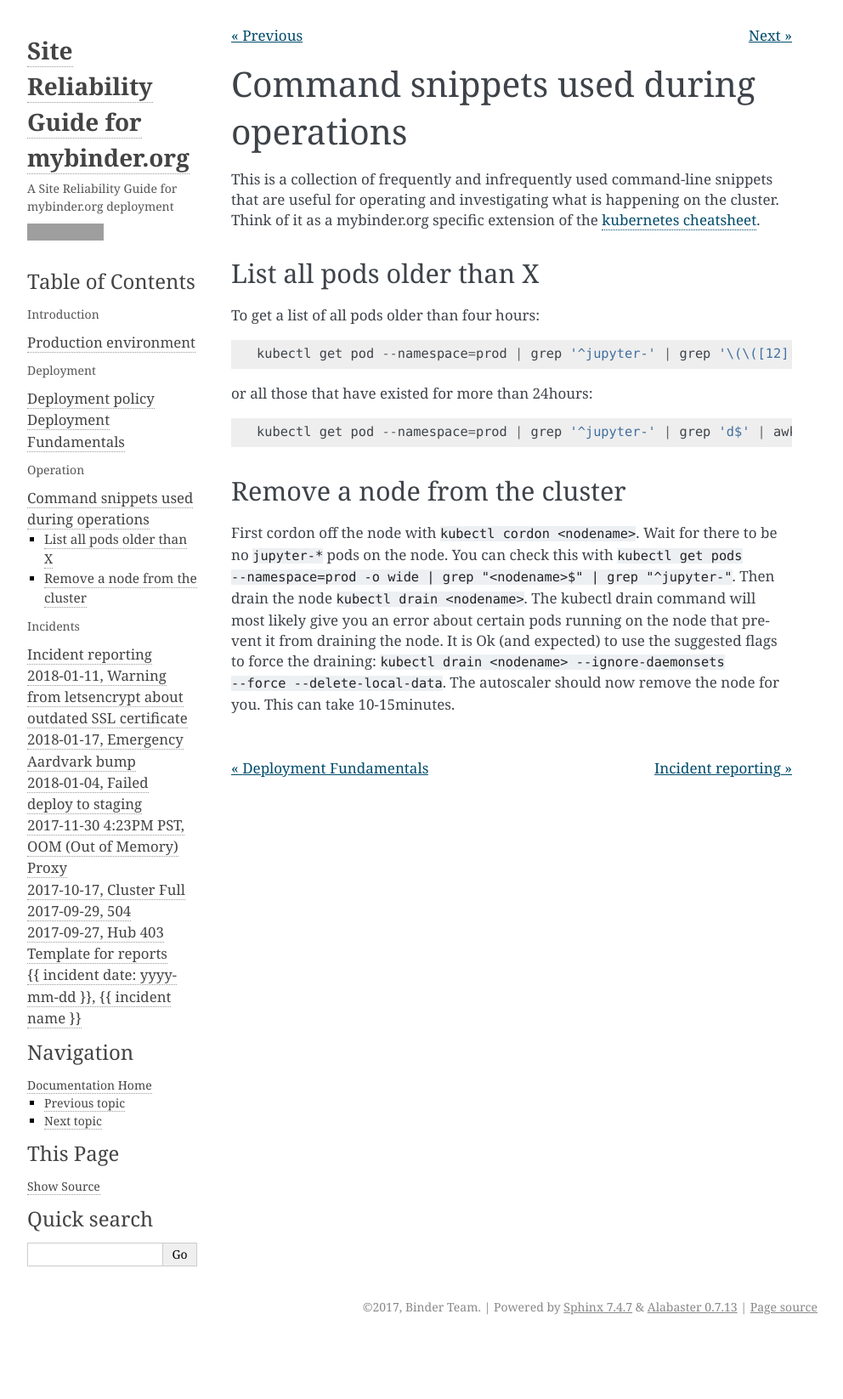
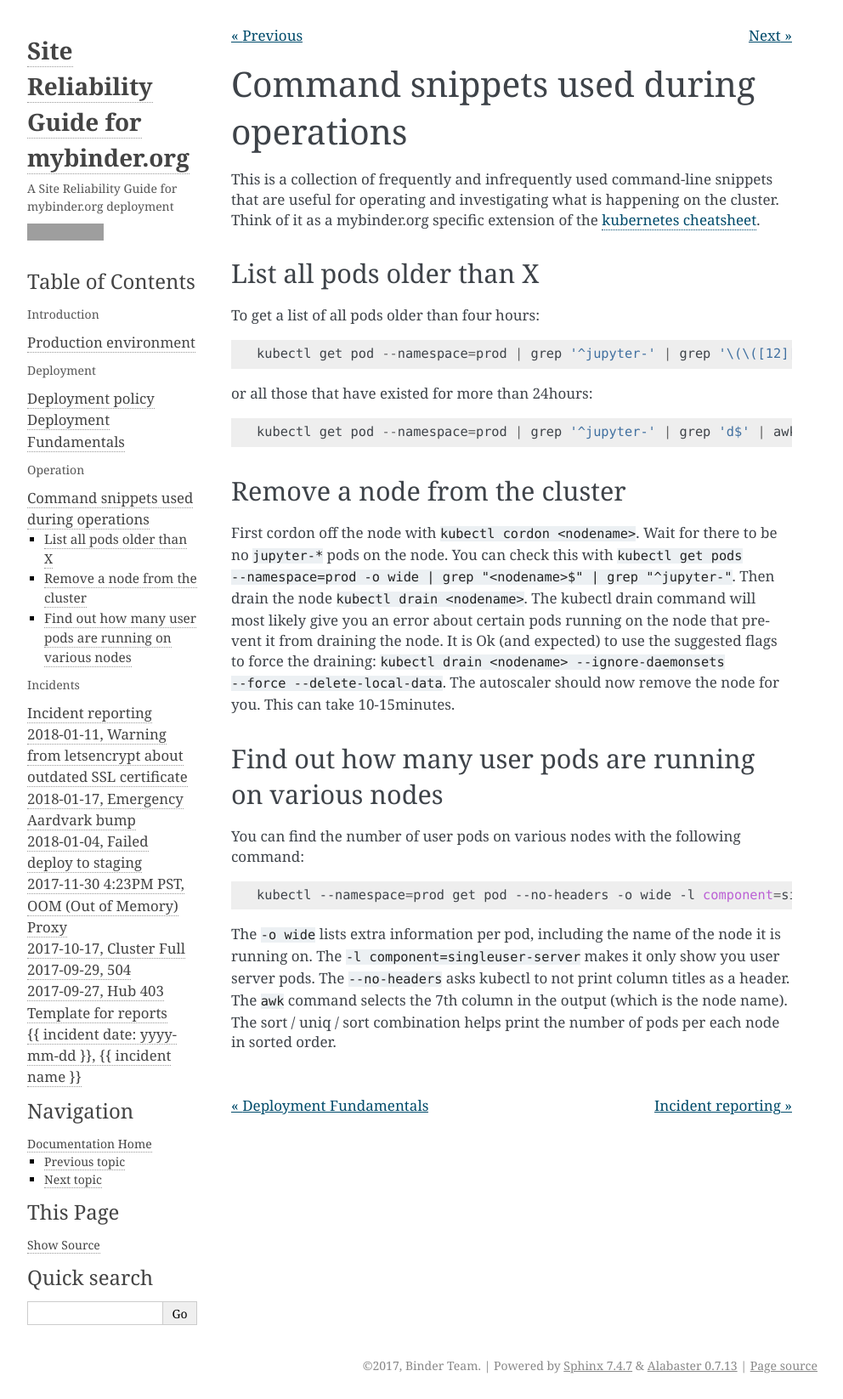
Before and after one commit to jupyterhub/mybinder.org-deploy, a Sphinx documentation site: the page built from docs/source/command_snippets.md, in a window 1280 px wide. Shown: the whole page at 85% size, without its empty margins (148-1140 px from the left). Built offline with Sphinx 7.4.7, drawn with Linux system fonts in a browser that asks for light colours; before the commit the page ends 1577 px from its top, so only the background shows below that; grey boxes are pictures that could not be loaded.

Commit message:
Add command to list nodes by pods on them

````diff
--- a/docs/source/command_snippets.md
+++ b/docs/source/command_snippets.md
@@ -29,3 +29,18 @@
 prevent it from draining the node. It is Ok (and expected) to use the suggested
 flags to force the draining: `kubectl drain <nodename> --ignore-daemonsets --force --delete-local-data`. The autoscaler should now remove the  node for you.
 This can take 10-15minutes.
+
+## Find out how many user pods are running on various nodes
+
+You can find the number of user pods on various nodes with the following command:
+
+```bash
+kubectl --namespace=prod get pod --no-headers -o wide -l component=singleuser-server | awk '{ print $7; }' | sort | uniq -c | sort -n
+```
+
+The `-o wide` lists extra information per pod, including the name of the node it is
+running on. The `-l component=singleuser-server` makes it only show you user server
+pods. The `--no-headers` asks kubectl to not print column titles as a header.
+The `awk` command selects the 7th column in the output (which is the node name).
+The sort / uniq / sort combination helps print the number of pods per each node in
+sorted order.
````
